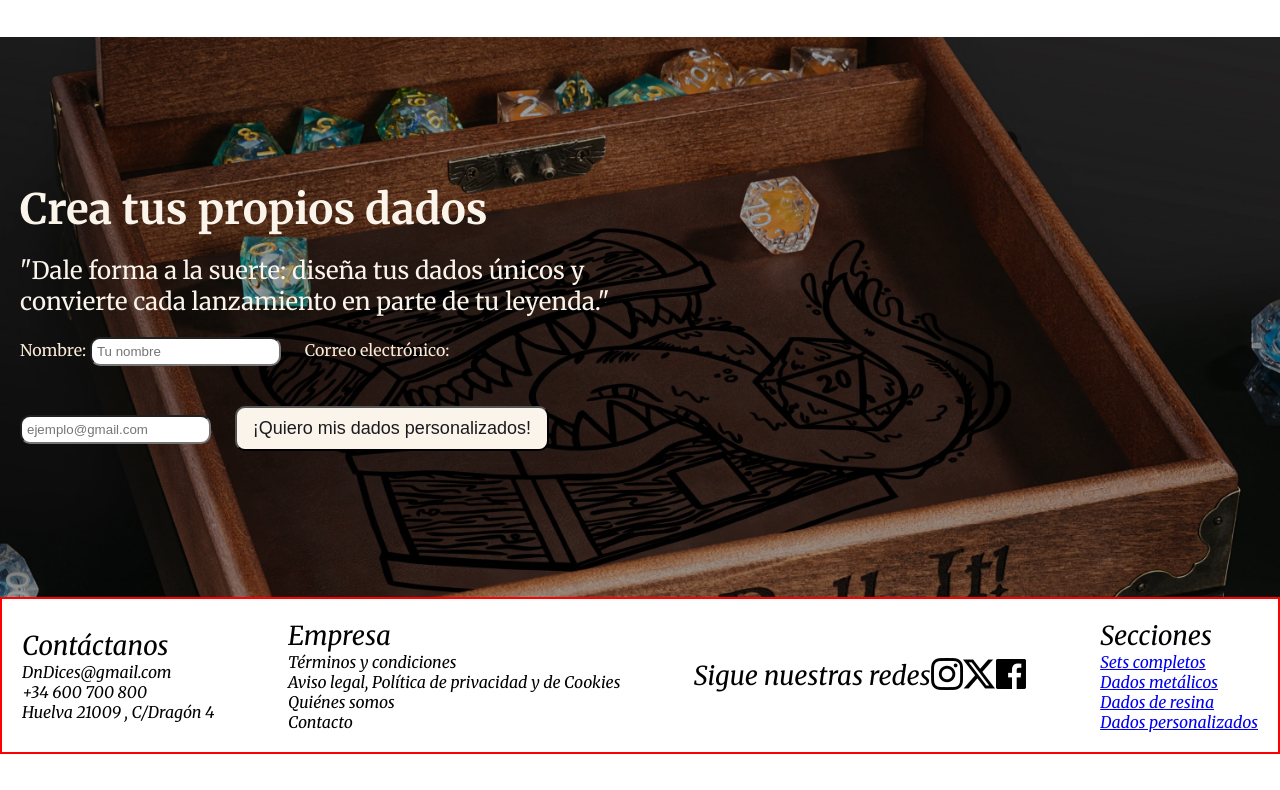
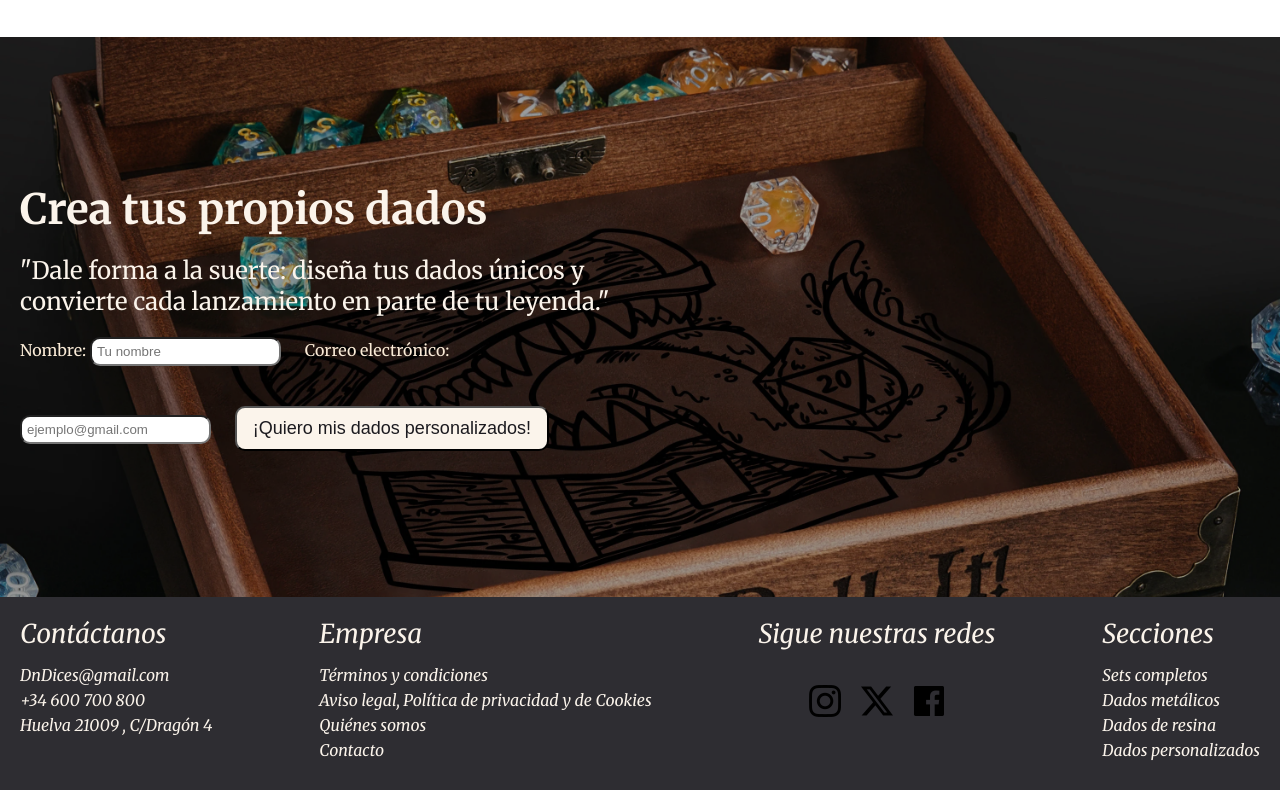
Before and after one commit to AntonioVG9/Proyecto_1, a plain HTML site: page index.html in a window 1280 px wide. Shown: the part 2429-3219 px from the top of the page. Before the commit the page ends 3183 px from the top, so only its background shows below. Drawn offline with Linux system fonts and the light colour scheme.

Commit message:
18-08-25

```diff
--- a/index.html
+++ b/index.html
@@ -191,27 +191,39 @@
 
         <ul class="Legal">
           <li class="Title_footer">Empresa</li>
-          <li>Términos y condiciones</li>
-          <li>Aviso legal, Política de privacidad y de Cookies</li>
-          <li>Quiénes somos</li>
-          <li>Contacto</li>
+          <a href="#null"><li>Términos y condiciones</li></a>
+          <a href="#null"
+            ><li>Aviso legal, Política de privacidad y de Cookies</li></a
+          >
+          <a href="#null"><li>Quiénes somos</li></a>
+          <a href="#null"><li>Contacto</li></a>
         </ul>
 
         <ul class="Social">
           <li class="Title_footer">Sigue nuestras redes</li>
-          <li>
-            <img src="./assets/Icons/instagram.png"  alt="Logo Instagram" />
+          <li class="social_logos">
+            <a href="#null"
+              ><img src="./assets/Icons/instagram.png" alt="Logo Instagram"
+            /></a>
+
+            <a href=""
+              ><img src="./assets/Icons/twitter-alt.png" alt="Logo X"
+            /></a>
+
+            <a href="#null">
+              <img src="./assets/Icons/facebook.png" alt="Logo Facebook"
+            /></a>
           </li>
-          <li><img src="./assets/Icons/twitter-alt.png" alt="Logo X" /></li>
-          <li><img src="./assets/Icons/facebook.png" alt="Logo Facebook" /></li>
         </ul>
 
         <ul class="Secciones">
           <li class="Title_footer">Secciones</li>
-          <li><a href="#Set_Completos">Sets completos</a></li>
-          <li><a href="#Dados_metalicos">Dados metálicos</a></li>
-          <li><a href="#dados_resina">Dados de resina</a></li>
-          <li><a href="#Custom">Dados personalizados</a></li>
+          <li class="section_links">
+            <a href="#Set_Completos">Sets completos</a>
+            <a href="#Dados_metalicos">Dados metálicos</a>
+            <a href="#dados_resina">Dados de resina</a>
+            <a href="#Custom">Dados personalizados</a>
+          </li>
         </ul>
       </ul>
     </footer>
--- a/style.css
+++ b/style.css
@@ -279,17 +279,19 @@ input {
 
 
 .footer {
-  border: 2px solid red;
+
   display: flex;
   background-color: #ffffff81;
   justify-content: space-between;
-  align-items: center;
+  align-items: flex-start;
   padding: var(--spacing);
   height: fit-content;
-  color: black;
+  color: var(--primary-color);
+  background-color:  #2e2d32;
   font-style: italic;
   text-decoration: none;
   list-style: none;
+
 }
 
 .Contact,
@@ -297,10 +299,17 @@ input {
 .Social,
 .Secciones {
   list-style: none;
+  gap: var(--spacing);
 }
 
 .Title_footer{
   font-size: 26px;
+   display: block;
+   margin-bottom: 15px;
+}
+
+footer li:not(.Title_footer) {
+  margin-bottom: 5px;
 }
 
 .footer > .Social > img {
@@ -310,7 +319,48 @@ input {
 
 .Social{
   display: flex;
+  flex-direction: column;
+  justify-content: space-between;
+  align-items: center;
+  gap: var(--spacing);
+}
+
+.social_logos{
+display: flex;
   flex-direction: row;
   justify-content: space-between;
   align-items: center;
+  gap: var(--spacing);
+
 }
+
+
+
+
+@media (max-width: 900px) {
+   footer li:not(.Title_footer) {
+    display: none;
+  }
+}
+
+@media (max-width:900px) {
+  .Title_footer{
+    font-size: 12px;
+  }
+}
+
+
+
+footer a{
+  text-decoration: none;
+  color: inherit;
+  margin-bottom: 5px;
+}
+
+.section_links{
+  text-decoration: none;
+  display: flex;
+  flex-direction: column;
+  justify-content: space-between;
+  align-items: left;
+}
```
